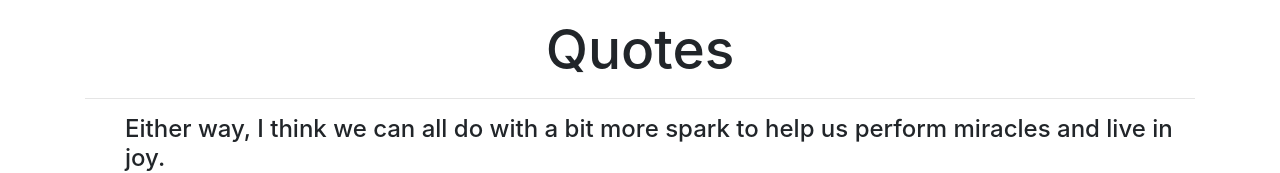
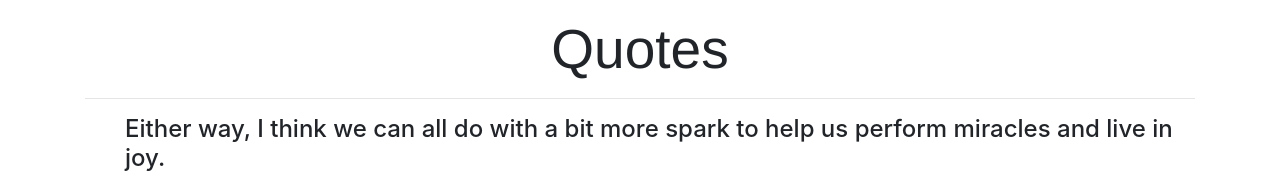
Before and after one commit to Peet-pitz/Quotes, an Angular app in the folder Quotes/: page / in a window 1280 px wide. Shown: the top 173 px of the page. Built offline with nearby package versions, Linux system fonts and the light colour scheme.

Commit message:
add font size

```diff
--- a/Quotes/src/app/quote/quote.component.css
+++ b/Quotes/src/app/quote/quote.component.css
@@ -4,4 +4,5 @@
 h1{
     text-align: center;
     font-size: 55px;
+    font-family: 'Franklin Gothic Medium', 'Arial Narrow', Arial, sans-serif
 }
```
